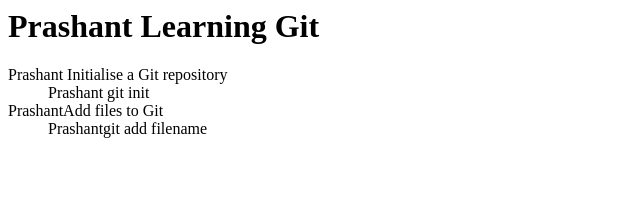
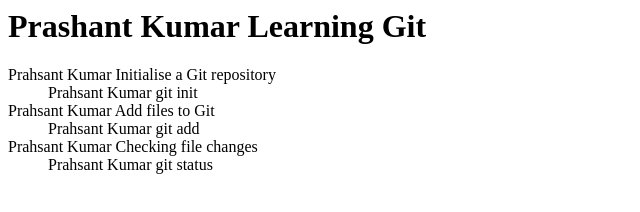
Before and after one commit to PrashantNeelwan/practising-git, a plain HTML site: page index.html in a window 1280 px wide. Shown: the whole page, without its empty margins (0-640 px from the left). Drawn offline with Linux system fonts and the light colour scheme.

Commit message:
Prashant kumar now has added git status description

```diff
--- a/index.html
+++ b/index.html
@@ -1,15 +1,17 @@
 <html>
     <head>
-        <title>Prashant Git!</title>
+        <title>Prahsant Kumar Learning Git!</title>
     </head>
 
     <body>
-        <h1> Prashant Learning Git </h1>
+        <h1> Prashant Kumar Learning Git </h1>
           <dl>
-            <dt>Prashant Initialise a Git repository</dt>
-            <dd>Prashant git init</dd>
-            <dt>PrashantAdd files to Git</dt>
-            <dd>Prashantgit add filename</dd>
+            <dt>Prahsant Kumar Initialise a Git repository</dt>
+            <dd>Prahsant Kumar git init</dd>
+            <dt>Prahsant Kumar Add files to Git</dt>
+            <dd>Prahsant Kumar git add <filename></dd>
+            <dt>Prahsant Kumar Checking file changes</dt>
+            <dd>Prahsant Kumar git status</dd>
           </dl>
-    </body>
+    </body>
 </html>
```
